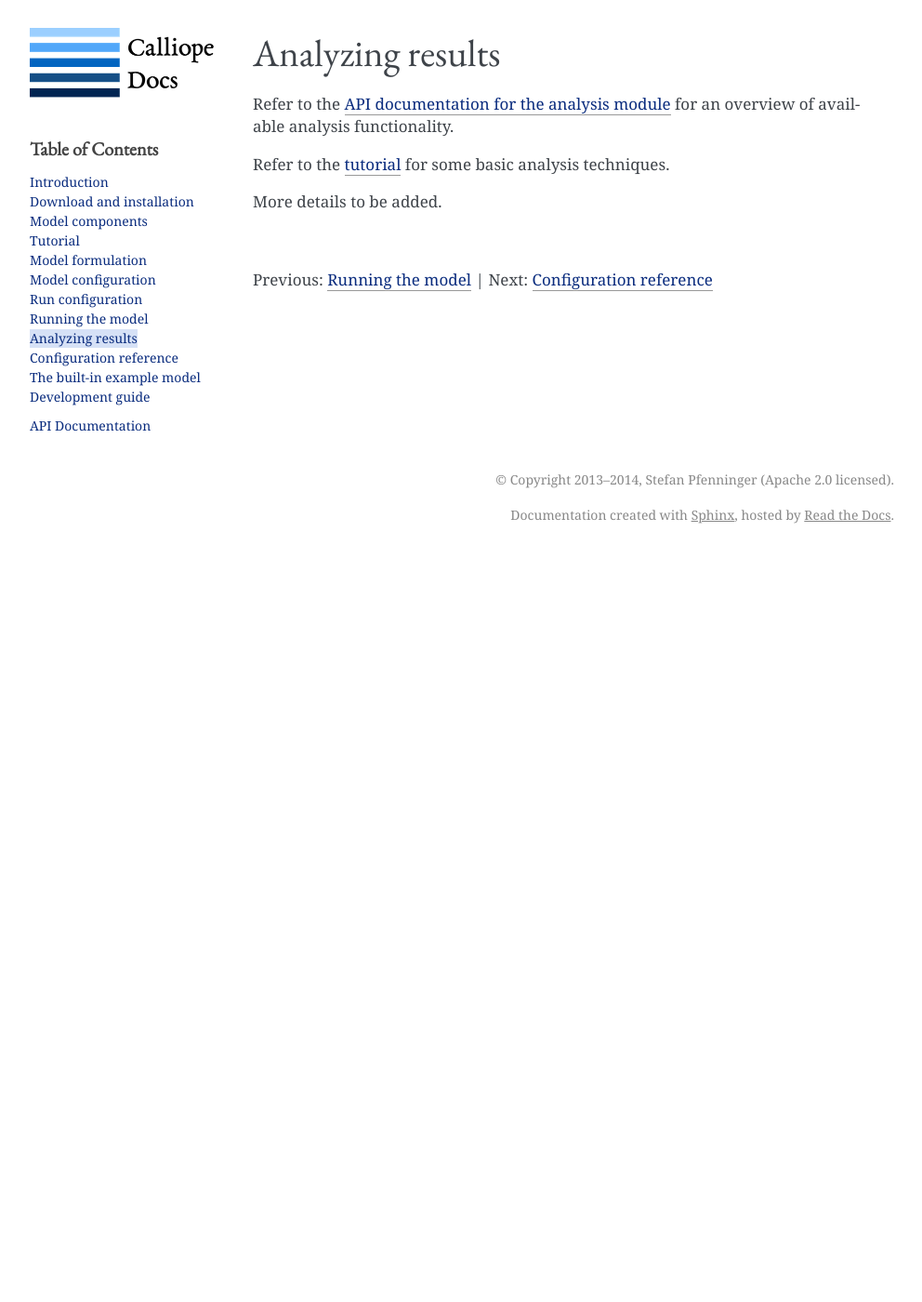
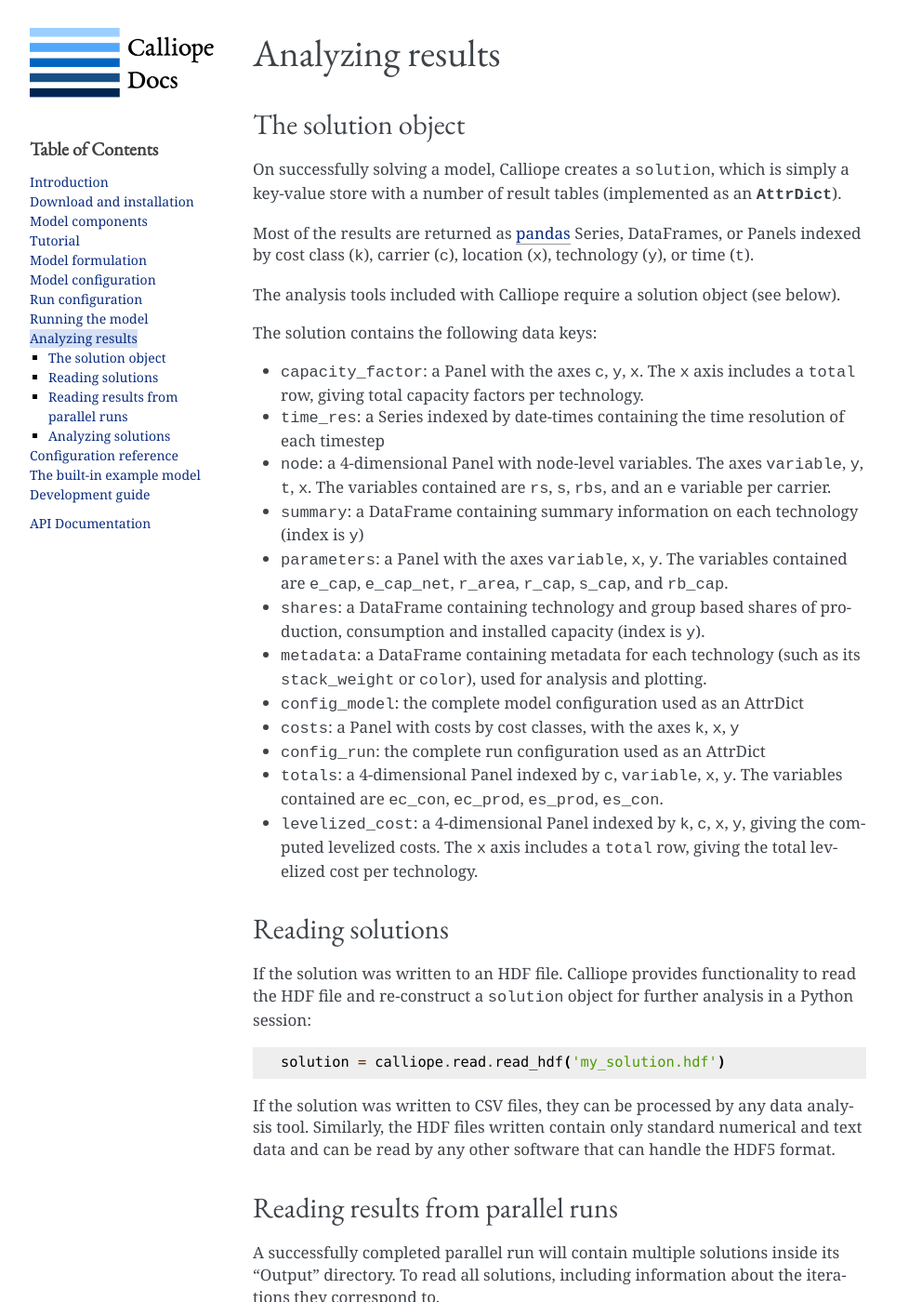
Before and after one commit to calliope-project/calliope, a Sphinx documentation site: the page built from doc/user/analysis.rst, in a window 1280 px wide and 1400 px high. Shown: the whole window at 93% size, without its empty margins (148-1140 px from the left). Built offline with Sphinx 7.4.7, drawn with Linux system fonts in a browser that asks for light colours; pages that are not in the unit, such as notebooks, are missing from menus; some of the changed text lies outside the part shown.

Commit message:
Docs: some analysis basics

```diff
--- a/doc/user/analysis.rst
+++ b/doc/user/analysis.rst
@@ -3,10 +3,68 @@
 Analyzing results
 =================
 
+-------------------
+The solution object
+-------------------
+
+On successfully solving a model, Calliope creates a ``solution``, which is simply a key-value store with a number of result tables (implemented as an :class:`~calliope.utils.AttrDict`).
+
+Most of the results are returned as `pandas <http://pandas.pydata.org/>`_ Series, DataFrames, or Panels indexed by cost class (``k``), carrier (``c``), location (``x``), technology (``y``), or time (``t``).
+
+The analysis tools included with Calliope require a solution object (see below).
+
+The solution contains the following data keys:
+
+* ``capacity_factor``: a Panel with the axes ``c``, ``y``, ``x``. The ``x`` axis includes a ``total`` row, giving total capacity factors per technology.
+* ``time_res``: a Series indexed by date-times containing the time resolution of each timestep
+* ``node``: a 4-dimensional Panel with node-level variables. The axes ``variable``, ``y``, ``t``, ``x``. The variables contained are ``rs``, ``s``, ``rbs``, and an ``e`` variable per carrier.
+* ``summary``: a DataFrame containing summary information on each technology (index is ``y``)
+* ``parameters``: a Panel with the axes ``variable``, ``x``, ``y``. The variables contained are ``e_cap``, ``e_cap_net``, ``r_area``, ``r_cap``, ``s_cap``, and ``rb_cap``.
+* ``shares``: a DataFrame containing technology and group based shares of production, consumption and installed capacity (index is ``y``).
+* ``metadata``: a DataFrame containing metadata for each technology (such as its ``stack_weight`` or ``color``), used for analysis and plotting.
+* ``config_model``: the complete model configuration used as an AttrDict
+* ``costs``: a Panel with costs by cost classes, with the axes ``k``, ``x``, ``y``
+* ``config_run``: the complete run configuration used as an AttrDict
+* ``totals``: a 4-dimensional Panel indexed by ``c``, ``variable``, ``x``, ``y``. The variables contained are ``ec_con``, ``ec_prod``, ``es_prod``, ``es_con``.
+* ``levelized_cost``: a 4-dimensional Panel indexed by ``k``, ``c``, ``x``, ``y``, giving the computed levelized costs. The ``x`` axis includes a ``total`` row, giving the total levelized cost per technology.
+
+-----------------
+Reading solutions
+-----------------
+
+If the solution was written to an HDF file. Calliope provides functionality to read the HDF file and re-construct a ``solution`` object for further analysis in a Python session:
+
+.. code-block:: python
+
+   solution = calliope.read.read_hdf('my_solution.hdf')
+
+If the solution was written to CSV files, they can be processed by any data analysis tool. Similarly, the HDF files written contain only standard numerical and text data and can be read by any other software that can handle the HDF5 format.
+
+----------------------------------
+Reading results from parallel runs
+----------------------------------
+
+A successfully completed parallel run will contain multiple solutions inside its "Output" directory. To read all solutions, including information about the iterations they correspond to,
+
+.. code-block:: python
+
+   results = calliope.read.read_dir('path/to/Output')
+
+The ``results`` variable is an :class:`~calliope.utils.AttrDict` with two keys:
+
+* ``iterations``: a DataFrame containing the iterations from this parallel run
+* ``solutions``: an AttrDict containing each individual ``solution`` object indexed by their iteration IDs
+
+This allows easy access to and analysis of solutions.
+
+-------------------
+Analyzing solutions
+-------------------
+
 Refer to the :ref:`API documentation for the analysis module<api_analysis>` for an overview of available analysis functionality.
 
 Refer to the :doc:`tutorial <tutorial>` for some basic analysis techniques.
 
-More details to be added.
+.. Note:: More information about the built-in analysis and plotting functionality to be added.
 
 .. TODO describe the use of the calliope.analysis module inside an interactive IPython session (maybe using an IPython notebook?)
```
